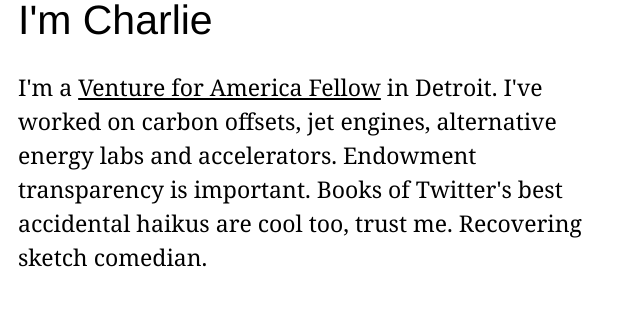
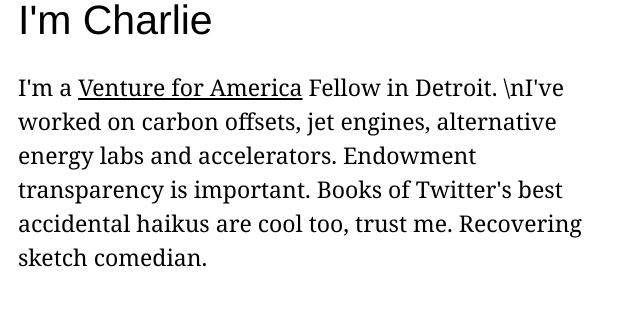
Before and after one commit to dcm31/site, a plain HTML site: page index.html in a window 1280 px wide. Shown: the part 160-484 px from the top of the page, 110-750 px from the left. Drawn offline with Linux system fonts and the light colour scheme; a script that the page names is missing.

Commit message:
trying newlines

```diff
--- a/index.html
+++ b/index.html
@@ -10,7 +10,7 @@
     <div class="content">
     <h1>Hi</h1>
     <h2>I'm Charlie</h2>
-    <p>I'm a <a href="ventureforamerica.org">Venture for America Fellow</a> in Detroit. I've worked on carbon offsets, jet engines, alternative energy labs and accelerators. Endowment transparency is important. Books of Twitter's best accidental haikus are cool too, trust me. Recovering sketch comedian.</p></div>
+    <p>I'm a <a href="ventureforamerica.org">Venture for America</a> Fellow in Detroit. \nI've worked on carbon offsets, jet engines, alternative energy labs and accelerators. Endowment transparency is important. Books of Twitter's best accidental haikus are cool too, trust me. Recovering sketch comedian.</p></div>
     <div class="footer"><styled> </styled></div>
   </body>
 
```
